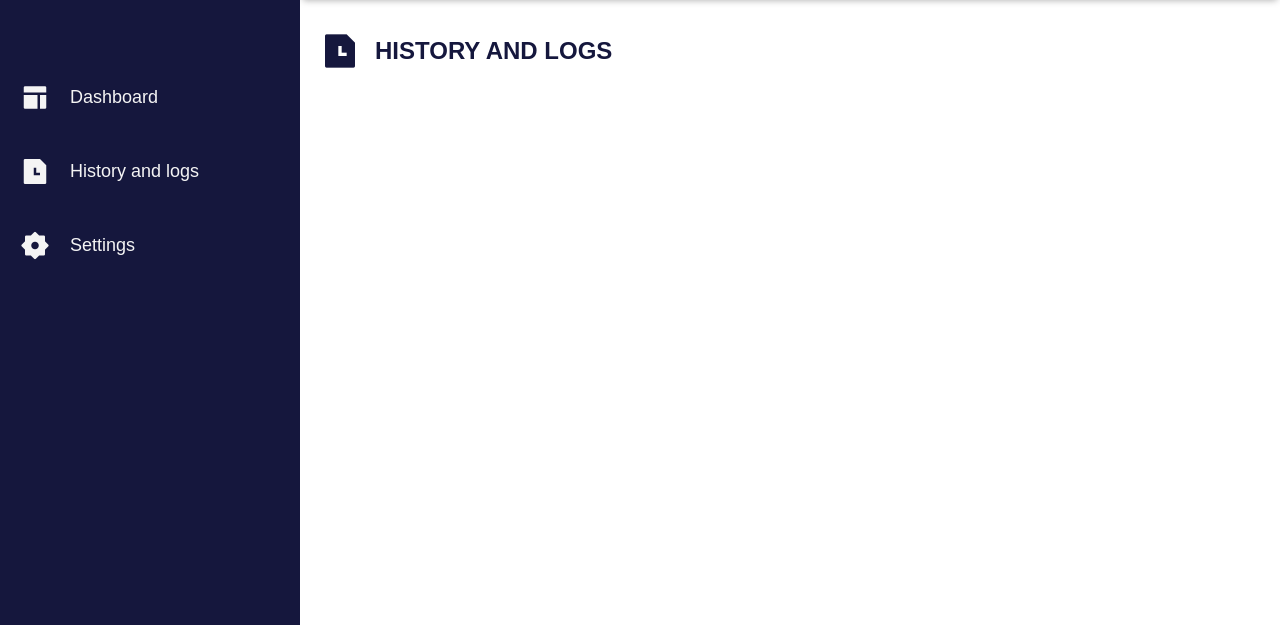
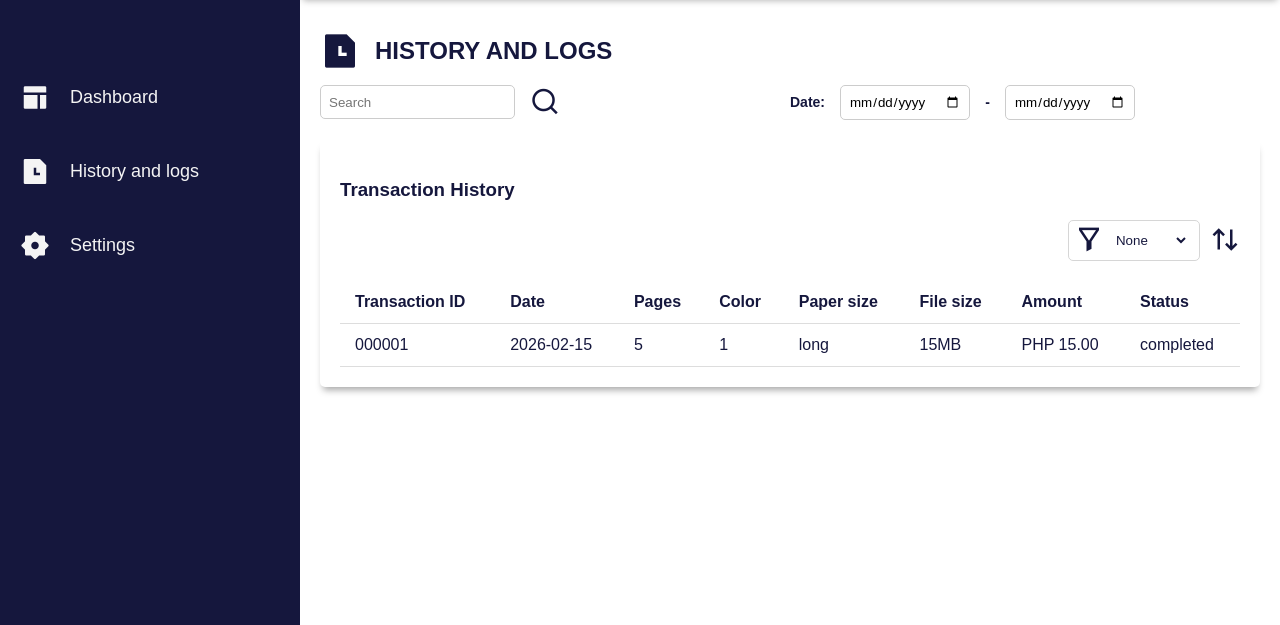
Before and after one commit to Grmlmbs/Piso_print_UI_pi_compatible, a website: page public/adminDashboard.html in a window 1280 px wide. Both pictures are taken after a click on the item "History and logs". Shown: the part 73-698 px from the top of the page. Drawn offline with nearby package versions, Linux system fonts and the light colour scheme.

Commit message:
History and logs already has a content just adding 2 more tables and it is done.

```diff
--- a/public/adminDashboard.html
+++ b/public/adminDashboard.html
@@ -70,9 +70,9 @@
 					</div>
 					<div class="slicers-container">
 						<div class="Date-slicer">
-							<label for="start-date">From:</label>
+							<label for="start-date">Date:</label>
 							<input type="date" id="start-date">
-							<label for="end-date">To:</label>
+							<label for="end-date">-</label>
 							<input type="date" id="end-date">
 						</div>
 						<div class="printBtn-container">
@@ -134,6 +134,68 @@
 						<i class="ri-file-history-fill"></i>
 						<h2>HISTORY AND LOGS</h2>
 					</div>
+					<div class="manipulation-elements-container">
+						<div class="searchbar-container">
+							<input type="text" id="searchBar" placeholder="Search">
+							<i class="ri-search-line"></i>
+						</div>
+						<div class="Date-slicer">
+							<label for="start-date">Date:</label>
+							<input type="date" id="start-date">
+							<label for="end-date">-</label>
+							<input type="date" id="end-date">
+						</div>
+					</div>
+
+					<div class="table-main-container">
+						<div class="table-top">
+							<div class="Table-title">
+								<h3>Transaction History</h3>
+							</div>
+						</div>
+						<div class="table-manipulation-elements-container">
+							<div class="filter-container">
+								<div class="filter">
+									<label for="filter"><i class="ri-filter-2-line"></i></label>
+									<select id="filter" class="custom-filter">
+										<option value="none">None</option>
+										<option value="Date">Date</option>
+										<option value="amount">Amount</option>
+										<option value="File size">File size</option>
+									</select>
+								</div>
+								<i class="ri-arrow-up-down-line"></i>
+							</div>
+						</div>
+						<div class="table-container">
+							<table class="history-table">
+								<thead>
+									<tr>
+										<th>Transaction ID</th>
+										<th>Date</th>
+										<th>Pages</th>
+										<th>Color</th>
+										<th>Paper size</th>
+										<th>File size</th>
+										<th>Amount</th>
+										<th>Status</th>
+									</tr>
+								</thead>
+								<tbody>
+									<tr>
+										<td>000001</td>
+										<td>2026-02-15</td>
+										<td>5</td>
+										<td>1</td>
+										<td>long</td>
+										<td>15MB</td>
+										<td>PHP 15.00</td>
+										<td>completed</td>
+									</tr>
+								</tbody>
+							</table>
+						</div>
+					</div>
 				</div>
 				<div id="settings">
 					<div class="main-title">
--- a/public/adminstyles.css
+++ b/public/adminstyles.css
@@ -147,9 +147,11 @@ body {
 	font-size: 40px;
 	margin-right: 15px;
 }
-
+/*-----DASHBOARD-----*/
 .slicers-container{
-	display: flex;
+	display: grid;
+	grid-template-columns: 1fr 1fr;
+	grid-template-rows: 0.2fr 1fr;
 	align-items:center;
 	justify-content: space-between;
 	width: 100%;
@@ -232,9 +234,125 @@ body {
 	justify-content: center;
 }
 
+/* -------HISTORY STYLES--------- */
+.manipulation-elements-container {
+	display: grid;
+	grid-template-columns: 1fr 1fr;
+	grid-template-rows: 0.2fr;
+	align-items: center;
+	justify-content: space-between;
+	width: 100%;
+	margin-bottom: 20px;
+}
+
+.manipulation-elements-container i {
+	font-size: 30px;
+}
+
+.searchbar-container {
+	display: flex;
+	gap: 15px;
+	color: #15173d;
+}
+
+.searchbar-container input[type="text"] {
+	padding: 8px;
+	border: 1px solid #ccc;
+	border-radius: 5px;
+	font-family: inherit;
+}
+
+.filter {
+	display: flex;
+	padding: 2.5px 10px 2.5px 5px;
+	border: 1px solid #cccc;
+	border-radius: 5px;
+	justify-content: center;
+}
+.custom-filter {
+	border-style: none;
+	background-color: #ffffff;
+	padding: 8px;
+	color: #15173d;
+	cursor: pointer;
+	font-family: inherit;
+}
+.filter-container {
+	display: flex;
+	justify-content: end;
+	align-items: center;
+	gap: 10px;
+}
+.filter-container i{
+	font-size: 30px;
+}
+.table-manipulation-elements-container {
+	align-items: center;
+	width: 100%;
+	margin-bottom: 20px;
+}
+
+.table-main-container {
+	background-color: #ffffff;
+	padding: 20px;
+	border-radius: 5px;
+	box-shadow: 0 6px 7px -3px rgba(0,0,0,0.35);
+	margin-top: 20px;
+}
+.table-container {
+	overflow-x: auto;
+}
+
+.history-table {
+	width: 100%;
+	border-collapse: collapse;
+	color: #15173d;
+}
+.history-table th, .history-table td {
+	padding: 12px 15px;
+	text-align: left;
+	border-bottom: 1px solid #ddd;
+}
+.history-tabe th {
+	background-color: #f8f9fa;
+	font-weight: bold;
+	text-transform: uppercase;
+	font-size: 13px;
+}
+.history-table tbody tr:nth-child(even) {
+	background-color: #f2f2f2;
+}
+.status {
+	padding: 5px 10px;
+	border-radius: 20px;
+	font-size: 12px;
+	font-weight: bold;
+}
+
 /* -------MEDIA QUERIES --------- */
 @media screen and (max-width: 992px) {
 
+	/* ------- DASHBOARD -----------*/
+	.slicers-container {
+		grid-template-columns: 1fr;
+		grid-template-rows: 0.2fr 1fr;
+	}
+
+	.slicers-container input, button{
+		width: 100%;
+		margin-bottom: 20px;
+	}
+	/* ------- HISTORY AND LOGS -------*/
+	.manipulation-elements-container {
+		grid-template-columns: 1fr;
+		grid-template-rows: 0.2fr 2fr;
+	}
+
+	.manipulation-elements-container input {
+		width: 100%;
+	}
+
+	/* ------- PAGE CONTAINER --------*/
 	.grid-container {
 		grid-template-columns: 1fr;
 		grid-template-rows: 0.2fr 3fr;
@@ -268,6 +386,8 @@ body {
 		cursor: pointer;
 		color: white;
 	}
+
+
 }
 
 @media screen and (max-width: 768px) {
```
